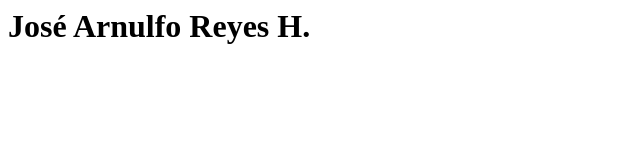
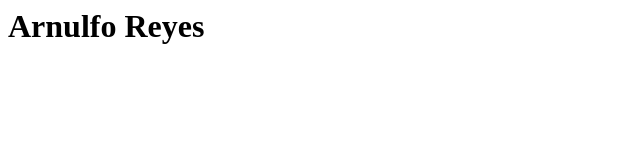
Before and after one commit to yosef7/personal-page, a plain HTML site: page index.html in a window 1280 px wide. Shown: the whole page, without its empty margins (0-640 px from the left). Drawn offline with Linux system fonts and the light colour scheme.

Commit message:
Cambio de nombres

```diff
--- a/index.html
+++ b/index.html
@@ -1,7 +1,7 @@
 <html>
 
 <head>
-  <title>José Arnulfo Reyes H.</title>
+  <title>Arnulfo</title>
 
   <style>
     border
@@ -20,7 +20,7 @@
 </head>
 
 <body>
-  <h1>José Arnulfo Reyes H.</h1>
+  <h1>Arnulfo Reyes</h1>
 </body>
 
 </html>
```
